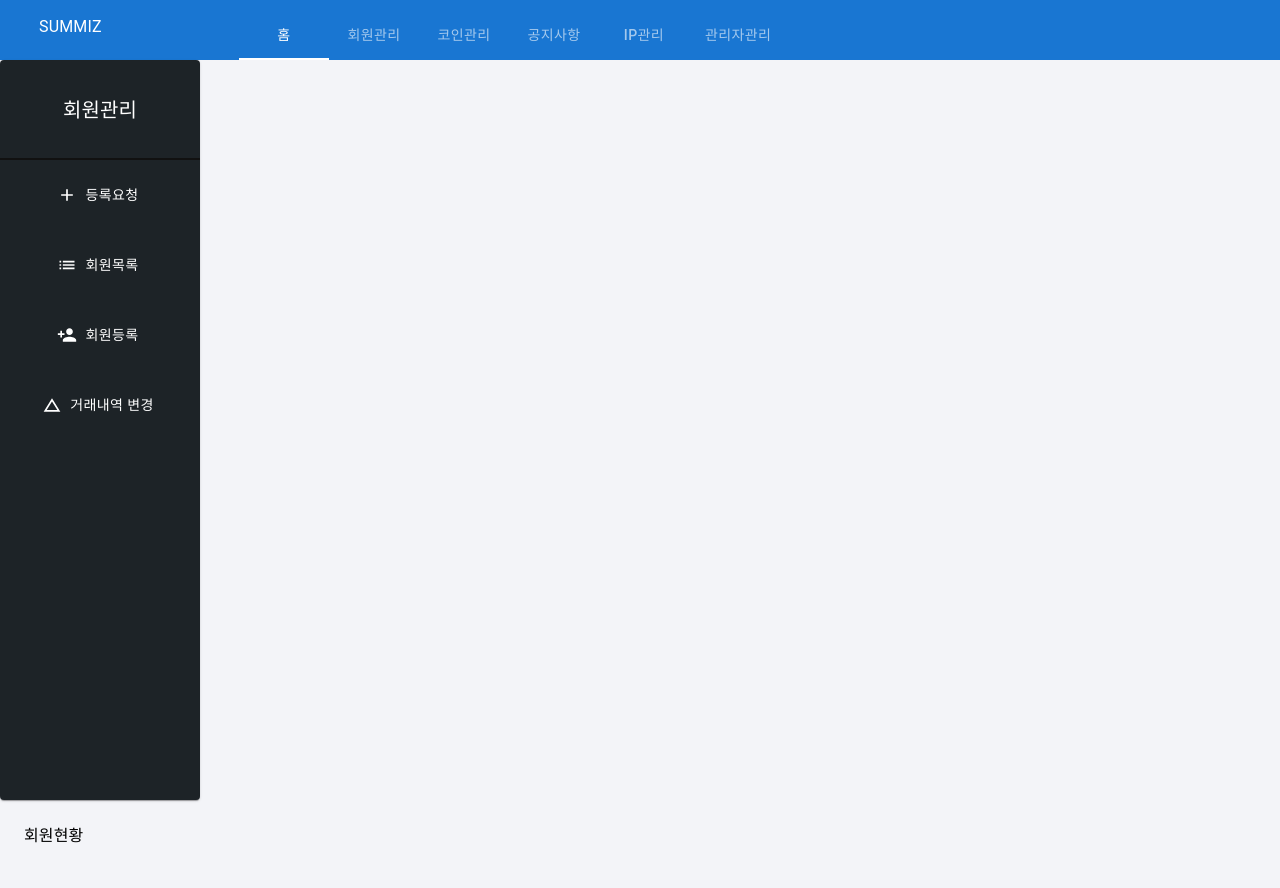
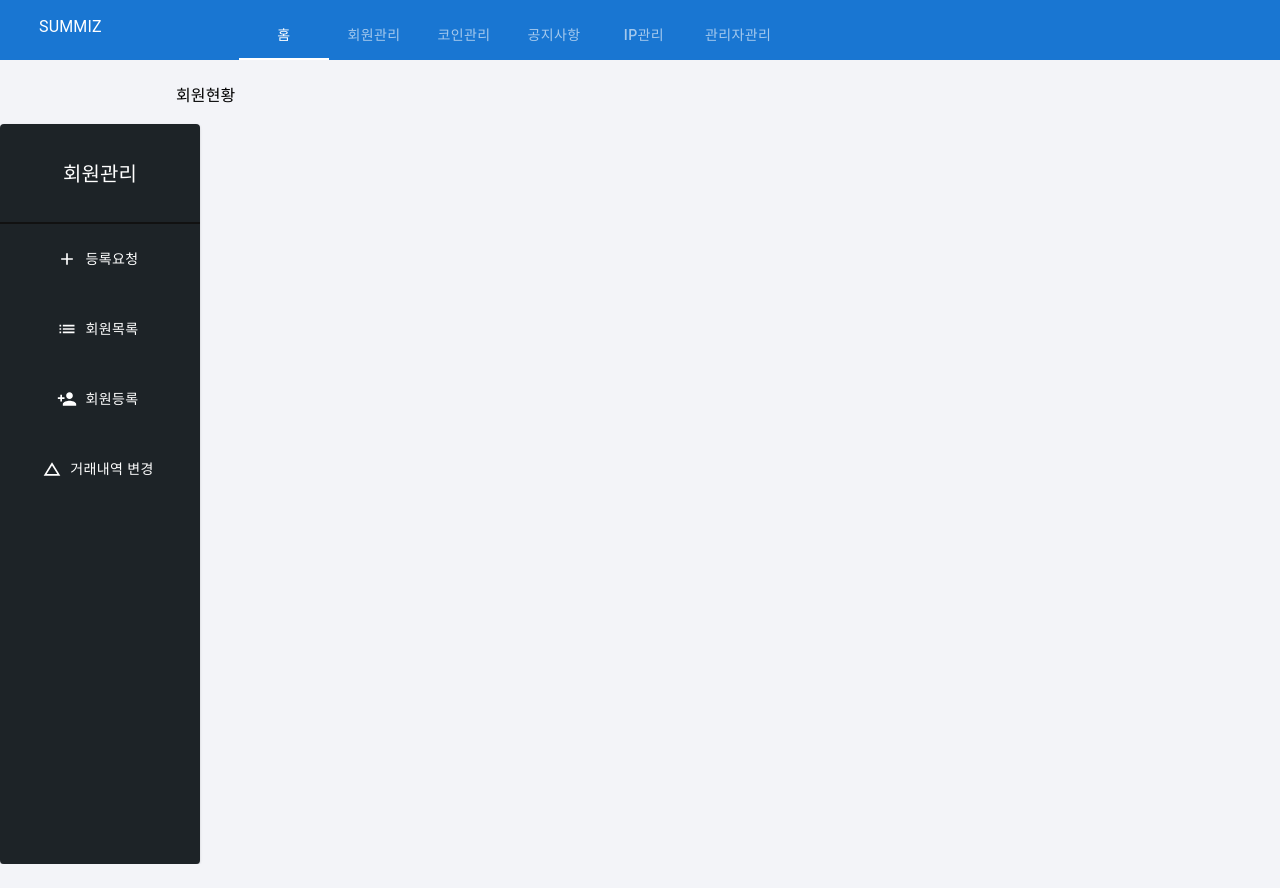
Before and after one commit to rkddmswk/project-test, a React (Create React App) app: page /main in a window 1280 px wide. After the commit the page ends 864 px from the top, so only its background shows below. Built offline with nearby package versions, Linux system fonts and the light colour scheme; what axios-mock-adapter would draw is missing.

Commit message:
layout작업중

```diff
--- a/src/component/main/Main.tsx
+++ b/src/component/main/Main.tsx
@@ -1,13 +1,19 @@
 import { Box, Typography } from "@mui/material";
-import Header from "../../layouts/header/header";
 
 const Main = () => {
   return (
     <>
-      <Box sx={{ padding: 3 }}>
-        <Box sx={{ display: "flex", alignItems: "center", marginBottom: 2 }}>
-          <Typography>회원현황</Typography>
-        </Box>
+      {/* <Typography>회원현황</Typography> */}
+      <Box
+        sx={{
+          // display: "flex",
+          alignItems: "center",
+          marginBottom: 2,
+          float: "right",
+          width: "calc(100vw - 200px)",
+        }}
+      >
+        <Typography>회원현황</Typography>
       </Box>
     </>
   );
--- a/src/layouts/index.tsx
+++ b/src/layouts/index.tsx
@@ -9,24 +9,29 @@ import {
   Tabs,
   Toolbar,
   Typography,
+  useTheme,
 } from "@mui/material";
 import { useState } from "react";
 import { Add, List, PersonAdd, ChangeHistory } from "@mui/icons-material";
 import { Link, Outlet } from "react-router-dom";
 import Nav from "./nav/nav";
 import Header from "./header/header";
+import TabPanel from "./tabPanel";
+import Main from "../component/main/Main";
 
 const Layout = () => {
   const [lights, setLights] = useState(0);
   const handleChange = (e: any, newValue: number) => {
     setLights(newValue);
   };
+  const theme = useTheme();
 
   return (
-    <Box sx={{ width: "100%" }}>
+    <>
+      <Box sx={{ width: "100%", float: "left" }}>
+        {/* <Header /> */}
         {/* 헤더 */}
-      <Header />
-      {/* <AppBar
+        <AppBar
           position="static"
           sx={{
             width: "100%",
@@ -64,72 +69,13 @@ const Layout = () => {
               <Tab label="관리자관리" component={Link} to="/manage"></Tab>
             </Tabs>
           </Toolbar>
-      </AppBar> */}
-
-      {/* 사이드 메뉴 */}
+        </AppBar>
+        <TabPanel value={lights} index={0} dir={theme.direction}>
+          <Main />
+        </TabPanel>
+      </Box>
       <Nav />
-      {/* <Box sx={{ display: "flex" }}>
-        <Paper
-          // anchor="left"
-          // variant="permanent"
-          sx={{
-            width: 200,
-            height: "calc(100vh - 60px)",
-            background: "#1d2327",
-            color: "#ffffff",
-            "& .MuiDrawer-paper": {
-              width: 200,
-              height: "100vh",
-              padding: 5,
-              background: "black",
-            },
-          }}
-        >
-          <Typography
-            variant="h6"
-            sx={{
-              textAlign: "center",
-              height: "100px",
-              lineHeight: "100px",
-              borderBottom: "2px solid #111111",
-            }}
-          >
-            회원관리
-          </Typography>
-          <Button
-            fullWidth
-            sx={{ color: "white", height: "70px", textAlign: "left" }}
-            startIcon={<Add />}
-          >
-            등록요청
-          </Button>
-          <Button
-            fullWidth
-            sx={{ color: "white", height: "70px" }}
-            startIcon={<List />}
-          >
-            회원목록
-          </Button>
-          <Button
-            fullWidth
-            sx={{ color: "white", height: "70px" }}
-            startIcon={<PersonAdd />}
-          >
-            회원등록
-          </Button>
-          <Button
-            fullWidth
-            sx={{ color: "white", height: "70px" }}
-            startIcon={<ChangeHistory />}
-          >
-            거래내역 변경
-          </Button>
-        </Paper>
-      </Box> */}
-      <main>
-        <Outlet />
-      </main>
-    </Box>
+    </>
   );
 };
 
--- a/src/layouts/nav/nav.tsx
+++ b/src/layouts/nav/nav.tsx
@@ -4,7 +4,7 @@ import { Add, List, PersonAdd, ChangeHistory } from "@mui/icons-material";
 const Nav = () => {
   return (
     <>
-      <Box sx={{ display: "flex" }}>
+      <Box sx={{ display: "flex", float: "left" }}>
         <Paper
           // anchor="left"
           // variant="permanent"
--- /dev/null
+++ b/src/layouts/tabPanel.tsx
@@ -0,0 +1,24 @@
+import { Box, Typography } from "@mui/material";
+import { useTheme } from "@mui/material/styles";
+
+const TabPanel = (props: any) => {
+  const { children, value, index, ...other } = props;
+
+  return (
+    <div
+      role="tabpanel"
+      hidden={value !== index}
+      id={`tabpanel-${index}`}
+      aria-labelledby={`tab-${index}`}
+      {...other}
+    >
+      {value === index && (
+        <Box sx={{ p: 3 }}>
+          <Typography>{children}</Typography>
+        </Box>
+      )}
+    </div>
+  );
+};
+
+export default TabPanel;
```
Lines whose indentation alone changed are shown as unchanged.
